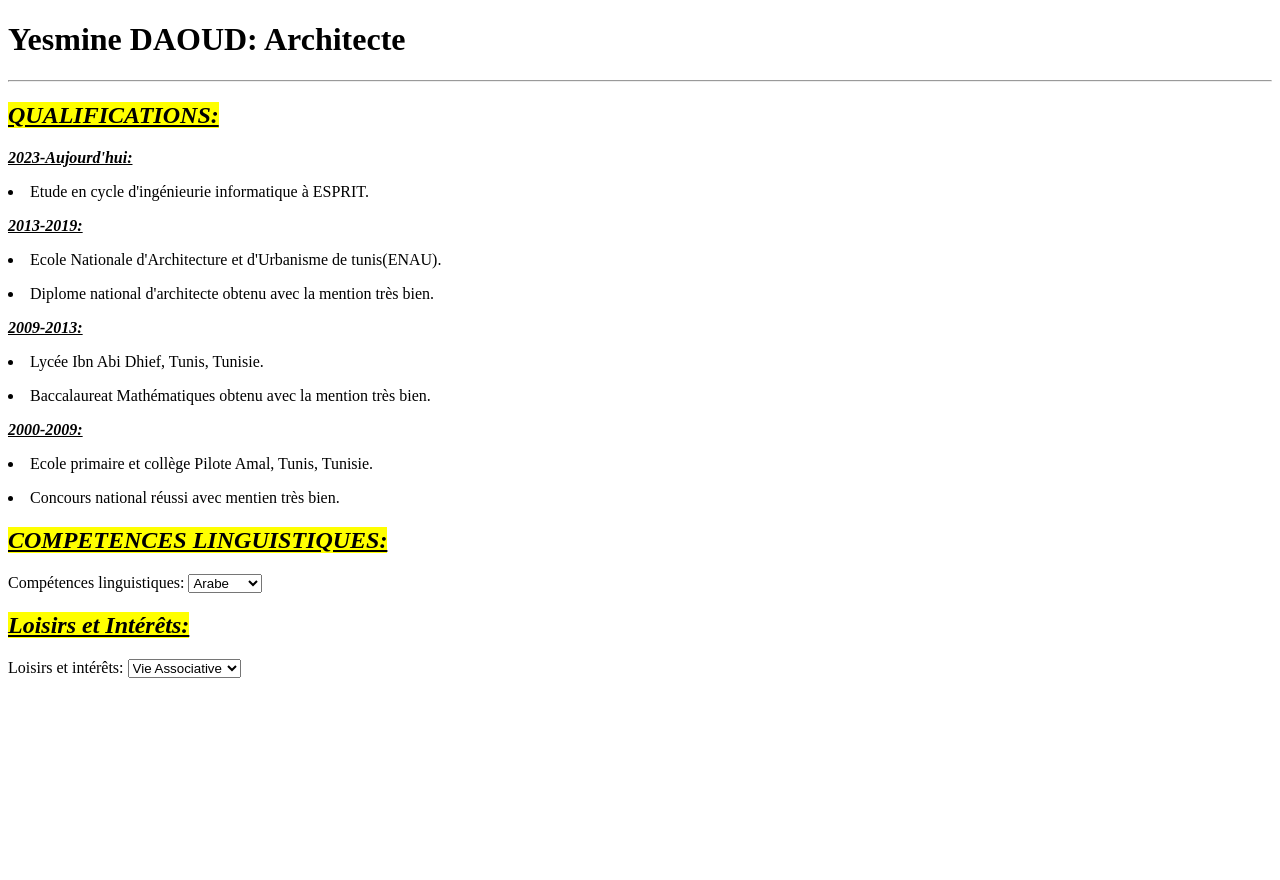
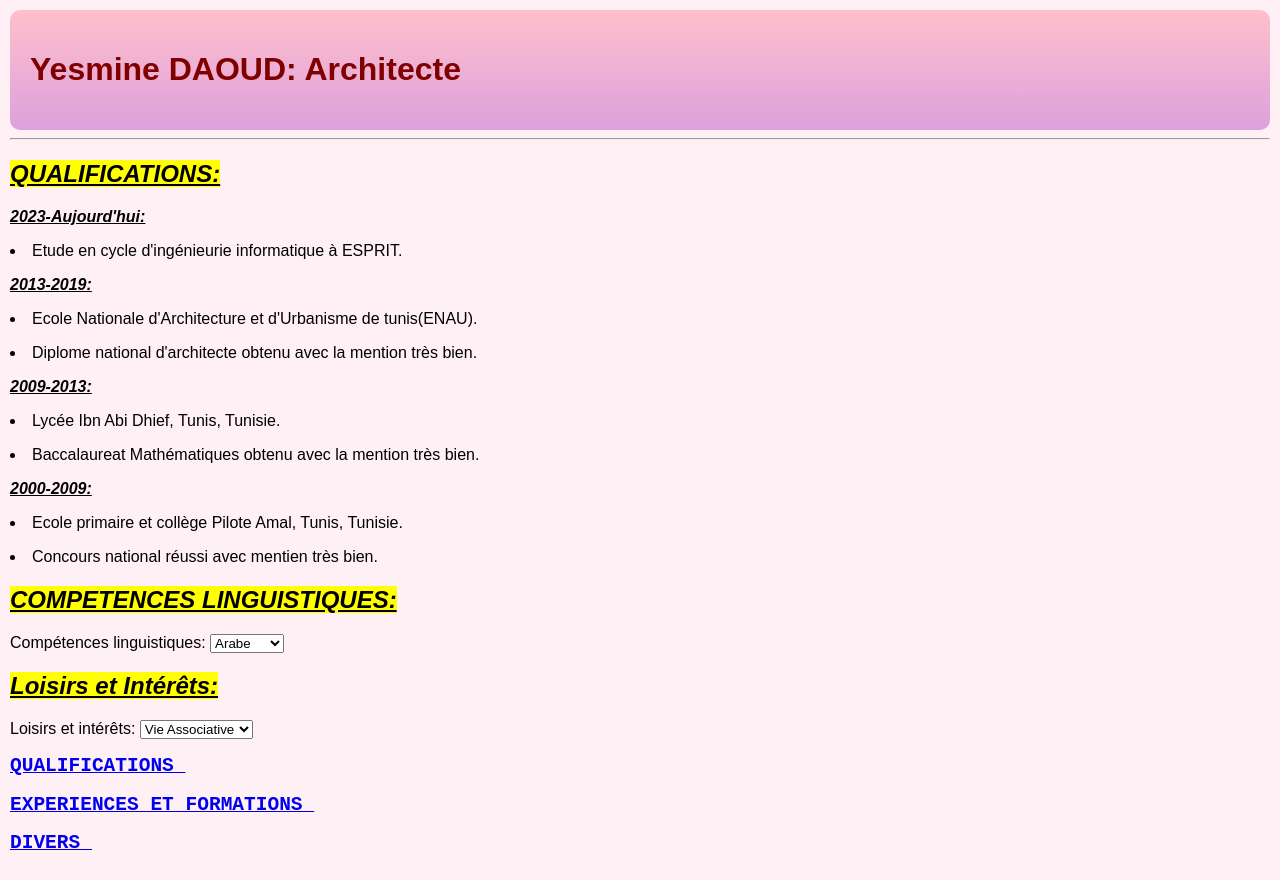
Before and after one commit to yesmine-daoud/Mini_Projet_CV, a plain HTML site: page cv_yesmine._QUANTIFICATIONS.html in a window 1280 px wide. Before the commit the page ends 800 px from the top, so only its background shows below. Drawn offline with Linux system fonts and the light colour scheme.

Commit message:
Add files via upload

```diff
--- a/cv_yesmine._QUANTIFICATIONS.html
+++ b/cv_yesmine._QUANTIFICATIONS.html
@@ -4,10 +4,13 @@
 <head>
 <meta charset="utf-8" />
 <title> CV_yesmine_QUANTIFICATIONS </title>
+<link rel="stylesheet" href="styles1.css">
 </head>
 
 <body>
+<div class="header-section">
 <h1><strong> Yesmine DAOUD: </strong> Architecte</h1>
+</div>
 <hr>
 <h2><u><i><mark> QUALIFICATIONS:</mark></i></u></h2>
 <dl><b><em><u>2023-Aujourd'hui:</u></em></b></dl> <p><li>Etude en cycle d'ingénieurie informatique à ESPRIT.</li></p>
@@ -38,5 +41,8 @@
 <option>Sport</option>
 </select>
 
+<pre><h2><a href= "cv_yesmine._QUANTIFICATIONS.html" >QUALIFICATIONS </a></pre></h2>
+<pre><h2><a href= "cv_yesmine._EXPERIENCES_ET_FORMATIONS.html" >EXPERIENCES ET FORMATIONS </a></pre></h2>
+<pre><h2><a href= "cv_yesmine._DIVERS.html" >DIVERS </a></pre></h2>
 </body>
 </html>
--- /dev/null
+++ b/styles.css
@@ -0,0 +1,79 @@
+
+body {
+
+    font-family: Arial, sans-serif;
+    background-color: #FFF0F5;
+    margin: 0;
+    padding: 10px;
+
+}
+
+
+.header-section {
+    text-align: left;
+    background: linear-gradient(to bottom, #FFC0CB, #DDA0DD);
+    color: #800000;
+    padding: 20px;
+    border-radius: 10px;
+
+
+}
+
+
+
+a {
+
+    text-decoration: none;
+    color: #007bff;
+    padding: 20px;
+    line-height: 0.2;
+}
+
+
+
+h2 {
+    text-align: Left;
+    margin-top: 5px;
+    color: #800000;
+	padding: 20px;
+}
+
+p {
+    margin-left: 20px;
+}
+
+
+li {
+    margin-left: 30px;
+	list-style-type: disc;
+
+}
+
+
+pre {
+    text-align: center;
+	text-align: ;
+    margin-bottom: 5px;
+	line-height: 1;
+}
+.profile-picture img {
+    border-radius: 50%;
+    display: block;
+    margin: 30px;
+}
+
+.contact-section {
+    background: linear-gradient(to bottom, #DDA0DD, #DDA0DD 200px);
+    padding: 20px;
+	clip-path: polygon(0 0, 100% 0, 50% 100%);
+	width: 1450px;
+    height: 250px;
+	background-position: center;
+}
+.skills-section {
+    background-color: #FFFFF0;
+    padding: 20px;
+	width: 200px;
+    height: 300px;
+	background: linear-gradient(to bottom, #800080, #E9967A);
+}
--- /dev/null
+++ b/styles1.css
@@ -0,0 +1,19 @@
+
+body {
+
+    font-family: Arial, sans-serif;
+    background-color: #FFF0F5;
+    margin: 0;
+    padding: 10px;
+
+}
+
+.header-section {
+    text-align: left;
+    background: linear-gradient(to bottom, #FFC0CB, #DDA0DD);
+    color: #800000;
+    padding: 20px;
+    border-radius: 10px;
+
+
+}
--- /dev/null
+++ b/styles2.css
@@ -0,0 +1,18 @@
+
+body {
+
+    font-family: Arial, sans-serif;
+    background-color: #FFF0F5;
+    margin: 0;
+    padding: 10px;
+
+}
+
+.header-section {
+    text-align: left;
+    background: linear-gradient(to bottom, #FFC0CB, #DDA0DD);
+    color: #800000;
+    padding: 20px;
+    border-radius: 10px;
+
+}
--- /dev/null
+++ b/styles3.css
@@ -0,0 +1,20 @@
+
+body {
+
+    font-family: Arial, sans-serif;
+    background-color: #FFF0F5;
+    margin: 0;
+    padding: 10px;
+
+}
+
+
+
+.header-section {
+    text-align: left;
+    background: linear-gradient(to bottom, #FFC0CB, #DDA0DD);
+    color: #800000;
+    padding: 20px;
+    border-radius: 10px;
+
+}
```
Also changed, not shown: cv_yesmine._DIVERS.html (+15 -1 lines), cv_yesmine._EXPERIENCES_ET_FORMATIONS.html (+7 -0 lines), index.html (added, +58 -0 lines), abstract.jpg (added).
